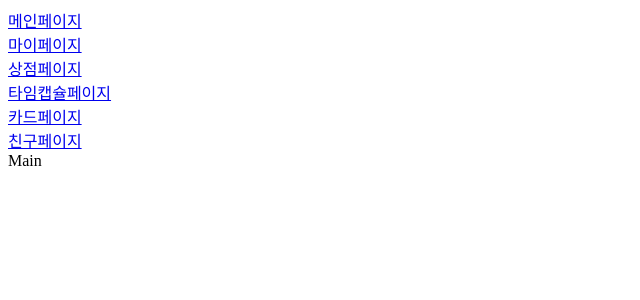
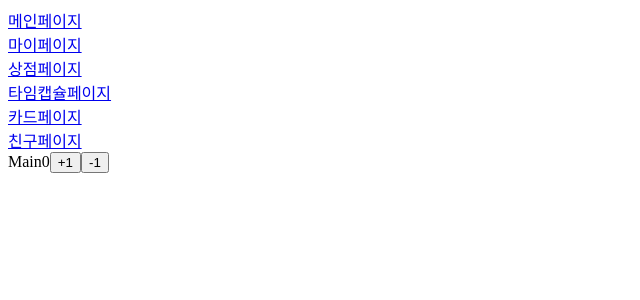
Before and after one commit to wjdgusaho/Damda, a React (Create React App) app in the folder frontend/client/: page / in a window 1280 px wide. Shown: the top 300 px of the page, without its empty margins (0-640 px from the left). Built offline with nearby package versions, Linux system fonts and the light colour scheme.

Commit message:
feat : react-redux 기능 추가, 메인페이지에 카운터 기능 버튼 테스트함

```diff
--- a/frontend/client/src/Main.tsx
+++ b/frontend/client/src/Main.tsx
@@ -1,5 +1,7 @@
 import React from 'react'
 import {BrowserRouter, Routes, Route} from 'react-router-dom'
+import Store from './Store'
+import { Provider } from 'react-redux'
 import MainPage from './components/MainPage'
 import MyPage from './components/MyPage'
 import ShopPage from './components/ShopPage'
@@ -11,6 +13,7 @@ import Navigation from './Navigation'
 function Main() {
   return (
     <div className="Main">
+      <Provider store={Store}>
         <BrowserRouter>
           <Navigation/>
           <Routes>
@@ -22,6 +25,7 @@ function Main() {
             <Route path='/friend/' element={<Friend/>}></Route>
           </Routes>
         </BrowserRouter>
+      </Provider>
     </div>
   );
 }
--- /dev/null
+++ b/frontend/client/src/Store.tsx
@@ -0,0 +1,8 @@
+import { configureStore } from '@reduxjs/toolkit'
+import counterReducer from './features/CounterSlice'
+
+export default configureStore({
+  reducer: {
+    counter : counterReducer,
+  },
+})
--- a/frontend/client/src/components/MainPage.tsx
+++ b/frontend/client/src/components/MainPage.tsx
@@ -1,9 +1,16 @@
 import React from 'react'
+import {useSelector, useDispatch} from 'react-redux'
+import {increment, decrement} from '../features/CounterSlice'
 
 const MainPage = function () {
+    const count = useSelector((state:any) => state.counter.value)
+    const dispatch = useDispatch()
     return (
         <div>
             Main
+            <span>{count}</span>
+            <button onClick={() => {dispatch(increment())}}>+1</button>
+            <button onClick={() => {dispatch(decrement())}}>-1</button>
         </div>
     )
 }
--- /dev/null
+++ b/frontend/client/src/features/CounterSlice.tsx
@@ -0,0 +1,22 @@
+import {createSlice} from '@reduxjs/toolkit'
+
+export const counterSlice = createSlice({
+    name: 'counter',
+    initialState: {
+        value: 0,
+    },
+    reducers: {
+        increment: (state) => {
+            state.value +=1
+        },
+        decrement: (state) => {
+            state.value -=1
+        },
+        incrementByAmount: (state, action) => {
+            state.value += action.payload
+        },
+    },
+})
+
+export const { increment, decrement, incrementByAmount } = counterSlice.actions
+export default counterSlice.reducer
```
Lines whose indentation alone changed are shown as unchanged.
